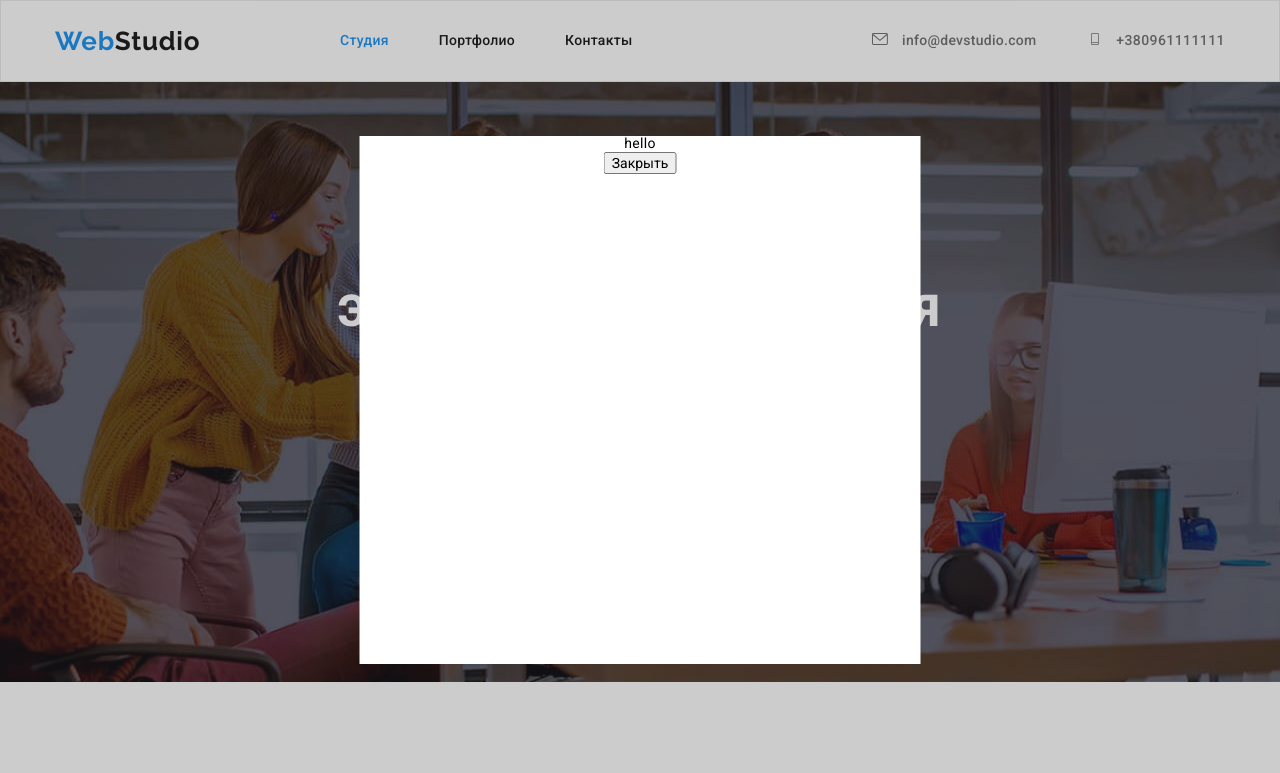
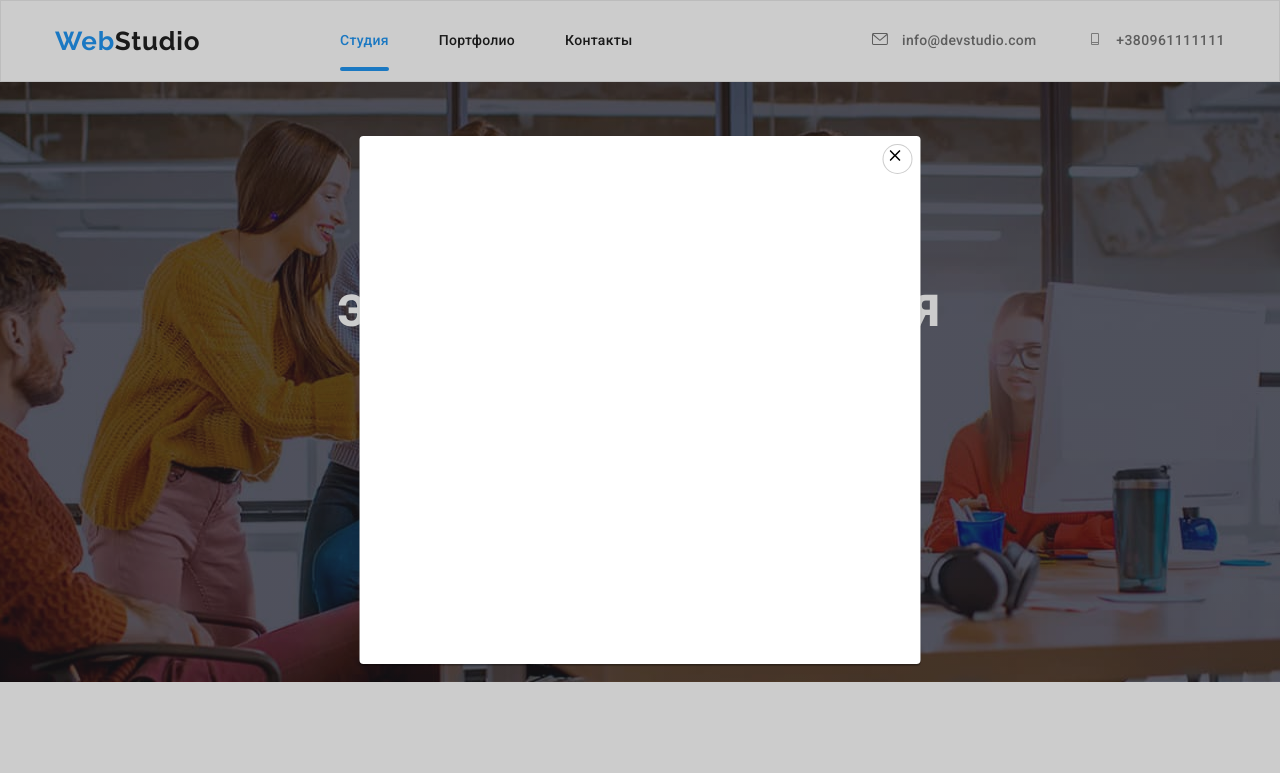
Before and after one commit to leonid12z/goit-markup-hw-05, a plain HTML site: page index.html in a window 1280 px wide. Both pictures are taken after a click on the button "Заказ услугу". Shown: the top 773 px of the page. Drawn offline with nearby package versions, Linux system fonts and the light colour scheme.

Commit message:
13/08/2021god

```diff
--- a/css/styles.css
+++ b/css/styles.css
@@ -89,6 +89,7 @@ p {
 }
 
 /* main-nav */
+
 .main-nav {
   display: flex;
   align-items: center;
@@ -96,6 +97,7 @@ p {
 }
 
 /* Шапка Студия,Портфолио,Контакты */
+
 .nav_list {
   display: flex;
   align-items: center;
@@ -103,12 +105,14 @@ p {
 }
 
 /*Студия,Портфолио,Контакты*/
+
 .nav_list .item {
   /*outline: 1px solid tomato;*/
   margin-right: 50px;
 }
 
 /*Auth-nav*/
+
 .auth-nav {
   display: flex;
   align-items: center;
@@ -119,11 +123,13 @@ p {
 }
 
 /*Логотип синий*/
+
 .nav_logo {
   color: var(--primary-text-color);
 }
 
 /*Логотип*/
+
 .logo {
   font-family: "Raleway";
   font-weight: bold;
@@ -135,6 +141,7 @@ p {
 }
 
 /*Студия Портфолио*/
+
 .nav_item_list {
   font-weight: 500;
   display: block;
@@ -142,9 +149,15 @@ p {
   padding-bottom: 32px;
 
   color: var(--primary-text-color);
+  position: relative;
+
+  transition-property: color;
+  transition-duration: 250ms;
+  transition-timing-function: cubic-bezier(0.4, 0, 0.2, 1);
 }
 
 /*Портфолио*/ /*Котакты*/
+
 .nav_item {
   font-weight: 500;
   display: block;
@@ -153,6 +166,25 @@ p {
   margin: 0px;
 
   color: var(--accent-color);
+  position: relative;
+
+  transition-property: color;
+  transition-duration: 250ms;
+  transition-timing-function: cubic-bezier(0.4, 0, 0.2, 1);
+}
+
+.nav_item_list::after {
+  display: inline-block;
+  position: absolute;
+  content: "";
+
+  width: 100%;
+  height: 4px;
+  bottom: 10px;
+  left: 0;
+
+  border-radius: 2px;
+  background-color: var(--primary-text-color);
 }
 
 /* Мыло и телефон */
@@ -160,7 +192,12 @@ p {
 .icon-item {
   margin-right: 10px;
   cursor: pointer;
+
   fill: var(--back-color);
+
+  transition-property: fill;
+  transition-duration: 250ms;
+  transition-timing-function: cubic-bezier(0.4, 0, 0.2, 1);
 }
 
 .icon-item:hover {
@@ -168,21 +205,33 @@ p {
 }
 
 /*info@devstudio.com*/
+
 .information {
   font-weight: 500;
+
   color: var(--back-color);
+  transition-property: color;
+  transition-duration: 250ms;
+  transition-timing-function: cubic-bezier(0.4, 0, 0.2, 1);
 }
 
 /*tel+380961111111*/
+
 .telefone {
   font-weight: 500;
   line-height: 1.71;
   /* or 171% */
   letter-spacing: 0.03em;
+
   color: var(--back-color);
+
+  transition-property: color;
+  transition-duration: 250ms;
+  transition-timing-function: cubic-bezier(0.4, 0, 0.2, 1);
 }
 
 /* Класс hero */
+
 .hero {
   text-align: center;
   padding: 200px 0;
@@ -234,9 +283,31 @@ p {
   width: 561px;
 
   background: var(--brand-color);
+  box-shadow: 0px 1px 3px rgba(0, 0, 0, 0.12), 0px 1px 1px rgba(0, 0, 0, 0.14),
+    0px 2px 1px rgba(0, 0, 0, 0.2);
+  border-radius: 4px;
+}
+
+.button-backdrop {
+  position: absolute;
+  top: 8px;
+  right: 8px;
+  width: 30px;
+  height: 30px;
+
+  display: flex;
+  align-items: center;
+  justify-content: center;
+
+  border-radius: 50%;
+  background: var(--brand-color);
+  border: 1px solid rgba(0, 0, 0, 0.2);
+
+  cursor: pointer;
 }
 
 /*Эффективное решение*/
+
 .hero-contaner {
   display: flex;
   align-items: center;
@@ -258,6 +329,7 @@ p {
 }
 
 /*Заказ услуг кнопка*/
+
 .hero_button_form {
   border: none;
   padding: 10px 32px;
@@ -340,6 +412,7 @@ p {
 }
 
 /*Текст описания товаров, и т.д.*/
+
 .section-text {
   font-size: 14px;
   line-height: 1.71;
@@ -350,6 +423,7 @@ p {
 }
 
 /*Изображение pic*/
+
 .pic {
   display: flex;
   align-items: center;
@@ -370,6 +444,7 @@ p {
 }
 
 /* Наша команда */
+
 .our-team {
   padding-top: 0;
 }
@@ -389,6 +464,7 @@ p {
   justify-content: center;
 
   margin-top: 16px;
+
   /* outline: 1px solid red;   */
 }
 
@@ -407,10 +483,14 @@ p {
   border-radius: 50%;
   border: none;
 
-  background: var(--brand-color);
+  background-color: var(--brand-color);
   fill: var(--fill-color);
 
   cursor: pointer;
+
+  transition-property: background-color;
+  transition-duration: 250ms;
+  transition-timing-function: cubic-bezier(0.4, 0, 0.2, 1);
 }
 
 .userpic-our:hover {
@@ -453,6 +533,7 @@ p {
 }
 
 /* Постоянные клиены */
+
 .thumb:hover,
 .thumb-icon:hover {
   fill: var(--primary-text-color);
@@ -473,8 +554,11 @@ p {
   padding: 15px 0;
 
   fill: var(--fill-color);
+
+  transition-property: fill;
+  transition-duration: 250ms;
+  transition-timing-function: cubic-bezier(0.4, 0, 0.2, 1);
 }
-
 .thumb-icon {
   width: 170px;
   height: 92px;
@@ -484,6 +568,7 @@ p {
 }
 
 /* Нижняя часть информации */
+
 .footer {
   background-color: var(--background-color);
   padding: 60px 0;
@@ -512,6 +597,7 @@ p {
 }
 
 /*г.Киев пр-т ЛесиУкр*/
+
 .address-text {
   display: block;
 
@@ -523,6 +609,7 @@ p {
 }
 
 /*addresa i tel*/
+
 .inform {
   display: block;
   margin: 0;
@@ -580,6 +667,10 @@ p {
   fill: var(--brand-color);
 
   cursor: pointer;
+
+  transition-property: background;
+  transition-duration: 250ms;
+  transition-timing-function: cubic-bezier(0.4, 0, 0.2, 1);
 }
 
 .desc-list:hover {
@@ -609,6 +700,10 @@ p {
   margin-right: 8px;
   cursor: pointer;
 
+  transition-property: color;
+  transition-duration: 250ms;
+  transition-timing-function: cubic-bezier(0.4, 0, 0.2, 1);
+
   display: inline-block;
   border-radius: 4px;
   padding: 6px 22px;
@@ -622,6 +717,7 @@ p {
 /* Картинки */
 
 /*pic-container*/
+
 .pic-container {
   display: flex;
   flex-wrap: wrap;
@@ -629,6 +725,11 @@ p {
   margin-right: -30px;
 
   cursor: pointer;
+  overflow: hidden;
+
+  transition-property: background;
+  transition-duration: 250ms;
+  transition-timing-function: cubic-bezier(0.4, 0, 0.2, 1);
 }
 
 .pic-text {
@@ -640,20 +741,49 @@ p {
   border: 1px solid var(--color-strip);
 }
 
+.pic-text {
+  position: relative;
+}
+
+/* .pic-text::before{
+  display: inline-block;
+  content: "";
+
+  position: absolute;
+  top: 0;
+  left: 0;
+  width: 100%;
+  height: 100%;
+  background-color: rgba(33, 150, 243, 0.9);
+
+  transform: translateY(-100%);
+  transition: transform 250ms cubic-bezier(0.4, 0, 0.2, 1);
+
+} */
+
 .warpper-text {
   padding: 24px 20px;
 }
 
 /* .pic-container:hover, */
-.pic-text:hover {
+.pic-text:hover .warpper-text {
   box-shadow: 0px 1px 1px rgba(0, 0, 0, 0.12), 0px 4px 4px rgba(0, 0, 0, 0.06),
     1px 4px 6px rgba(0, 0, 0, 0.16);
+
+  /* opacity: 1;
+
+    transform: translateY(0); */
 }
+
+/* .pic-text:hover::before{
+    opacity: 1;
+  } */
 
 /*Тексты заголовков 2-й лист*/
 /*Технокряк*/ /*Постер*/ /*Ресторан*/
 /*Проект*/ /*Проект Бох*/ /*Инспиратион*/
 /*Лиметед*/ /*ЛАБ*/ /*Гровинг*/
+
 .subject {
   font-weight: bold;
   font-size: 18px;
--- a/index.html
+++ b/index.html
@@ -52,8 +52,18 @@
             <button data-modal-open  type="button" class="hero_button_form">Заказ услугу</button>
             <div class="backdrop is-hidden" data-modal>
             <div class="modal">
-                <p>hello</p>
-            <button data-modal-close class="button-backdrop">Закрыть</button>
+            <button data-modal-close type="button" class="button-backdrop">
+            <svg
+            fill="none"
+            xmlns="http://www.w3.org/2000/svg"
+            width="18px"
+            height="18px"
+            >
+            <path
+                d="M11 1.108L9.892 0 5.5 4.392 1.108 0 0 1.108 4.392 5.5 0 9.892 1.108 11 5.5 6.608 9.892 11 11 9.892 6.608 5.5 11 1.108z"
+                fill="#000" />
+            </svg>
+            </button>
             </div>
             </div>
             </div>
```
Also changed, not shown: portolio.html (+1 -1 lines), images/krestik.svg.
